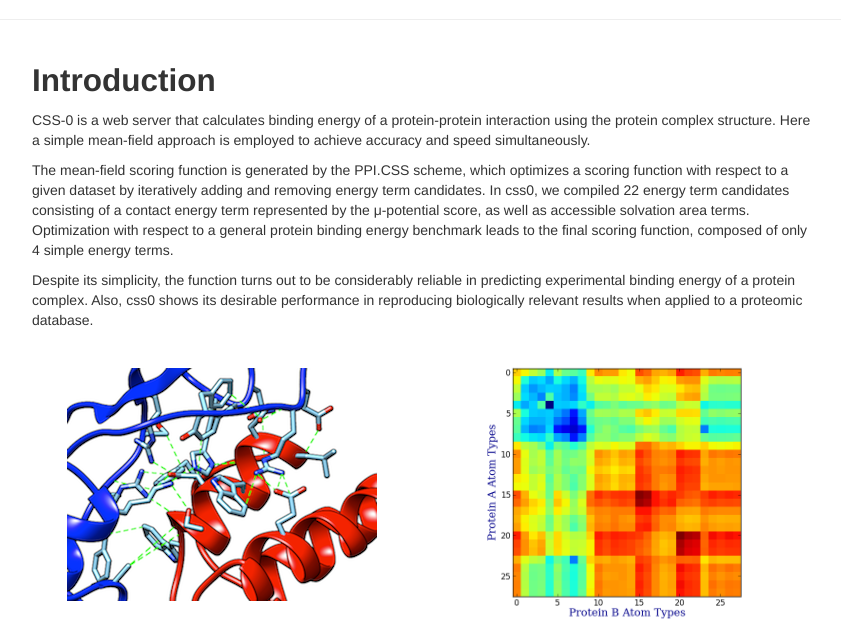
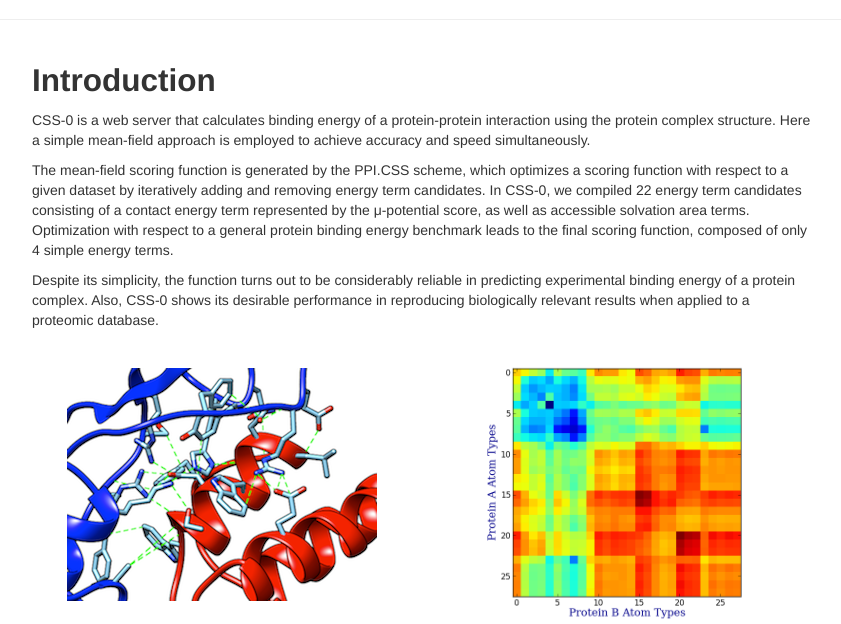
Before and after one commit to murphsp1/ppi-css.com, a Django app: page /css0// in a window 1280 px wide. Shown: the part 160-784 px from the top of the page, without its empty margins (218-1059 px from the left). Run offline with Django 3.2, Linux system fonts and the light colour scheme.

Commit message:
some tweaks based on email comments

```diff
--- a/myproject/css0/templates/base.html
+++ b/myproject/css0/templates/base.html
@@ -3,7 +3,7 @@
 <!DOCTYPE html>
 <html lang="en">
 <head>
-	<title>PPI CSS Version 2.0</title>
+	<title>CSS-0</title>
 	<meta name="viewport" content="width=device-width, initial-scale=1.0">
 	<meta name="description" content="">
 	<meta name="author" content="">
--- a/myproject/css0/templates/css0/contact.html
+++ b/myproject/css0/templates/css0/contact.html
@@ -1,6 +1,5 @@
 {% extends 'base.html' %}
 {% block contact %}active{% endblock %}
-
 
 {% block primary %}
 
@@ -9,8 +8,8 @@
 			<h2>Contact Us</h2>
 			<p>If you are interested in learning more about this project, please contact either</p>
 			<ul>
-				<li>Jeong-Mo Choi (jeongmochoi [AT] fas.harvard.edu) in the <a href="http://www.chem.harvard.edu/groups/shakhnovich/">Shakhnovich Group</a> of the Department of Chemisty and Chemical Biology at Harvard University or</li>
-				<li>Dennis Lucarelli (Dennis.Lucarelli [AT] jhuapl.edu) at the <a href="http://www.jhuapl.edu/">Johns Hopkins University Applied Physics Laboratory.</a></li>
+				<li><strong>Jeong-Mo Choi </strong>(jeongmochoi [AT] fas.harvard.edu) in the <a href="http://www.chem.harvard.edu/groups/shakhnovich/" target="_blank">Shakhnovich Group</a> of the Department of Chemisty and Chemical Biology at Harvard University or</li>
+				<li><strong>Dennis Lucarelli </strong>(Dennis.Lucarelli [AT] jhuapl.edu) at the <a href="http://www.jhuapl.edu/" target="_blank">Johns Hopkins University Applied Physics Laboratory.</a></li>
 			</ul>
 		</div>
 	</div>
--- a/myproject/css0/templates/css0/index.html
+++ b/myproject/css0/templates/css0/index.html
@@ -12,8 +12,8 @@
 <div class="row" id = "intro">
 	<div class="span10 offset1">
 		<p>CSS-0 is a web server that calculates binding energy of a protein-protein interaction using the protein complex structure. Here a simple mean-field approach is employed to achieve accuracy and speed simultaneously.</p>
-		<p>The mean-field scoring function is generated by the PPI.CSS scheme, which optimizes a scoring function with respect to a given dataset by iteratively adding and removing energy term candidates. In css0, we compiled 22 energy term candidates consisting of a contact energy term represented by the μ-potential score, as well as accessible solvation area terms. Optimization with respect to a general protein binding energy benchmark leads to the final scoring function, composed of only 4 simple energy terms.</p>
-		<p>Despite its simplicity, the function turns out to be considerably reliable in predicting experimental binding energy of a protein complex. Also, css0 shows its desirable performance in reproducing biologically relevant results when applied to a proteomic database.</p>
+		<p>The mean-field scoring function is generated by the PPI.CSS scheme, which optimizes a scoring function with respect to a given dataset by iteratively adding and removing energy term candidates. In CSS-0, we compiled 22 energy term candidates consisting of a contact energy term represented by the μ-potential score, as well as accessible solvation area terms. Optimization with respect to a general protein binding energy benchmark leads to the final scoring function, composed of only 4 simple energy terms.</p>
+		<p>Despite its simplicity, the function turns out to be considerably reliable in predicting experimental binding energy of a protein complex. Also, CSS-0 shows its desirable performance in reproducing biologically relevant results when applied to a proteomic database.</p>
 	</div>
 </div>
 <div class="row">
--- a/myproject/css0/templates/css0/search.html
+++ b/myproject/css0/templates/css0/search.html
@@ -33,7 +33,8 @@ $(document).ready(function() {
 		"sDom": 'T<"clear">lfrtip',
 		//"aaData": aDataSet,
 		"oTableTools": {
-		"sSwfPath": "{% static "media/swf/copy_csv_xls.swf" %}"
+			"sSwfPath": "{% static 'media/swf/copy_csv_xls.swf' %}",
+			"aButtons": [ "copy", "csv" ,"print" ]
 	},
 		"aoColumns": [
 		{ "sTitle": "PDB" , "sClass": "center"},
--- a/myproject/css0/templates/css0/upload.html
+++ b/myproject/css0/templates/css0/upload.html
@@ -12,7 +12,7 @@
 				<strong><p>Note:</p>
 				<ul>
 					<li>Uploaded PDB must contain only two chains.</li>
-					<li>Calculation may take up to a minute, please do not refresh the page until results are shown</li>
+					<li>Calculation may take up to a minute, please do not refresh the page until results are shown.</li>
 				</ul>
 				</strong>
 			</div>
--- a/myproject/css0/urls.py
+++ b/myproject/css0/urls.py
@@ -8,5 +8,5 @@ urlpatterns = patterns('myproject.css0.views',
 	url(r'^contact/$','contact'),
 	url(r'^search/$','search'),
 	url(r'^get_table_data/$','get_table_data'),
-	url(r'^init_table_data_load/$','init_table_data_load'),
+	#url(r'^init_table_data_load/$','init_table_data_load'),
 )
--- a/myproject/css0/views.py
+++ b/myproject/css0/views.py
@@ -97,7 +97,7 @@ def get_table_data(request):
     # return an HttpResponse with the JSON and the correct MIME type
     return HttpResponse(response_data, mimetype='application/json')
 
-
+'''
 def init_table_data_load(request):
     import csv
     #For production
@@ -113,3 +113,4 @@ def init_table_data_load(request):
 
     data_file.close()
     return HttpResponse("<h1>Data Uploaded Successfully</h1>")
+'''
```
